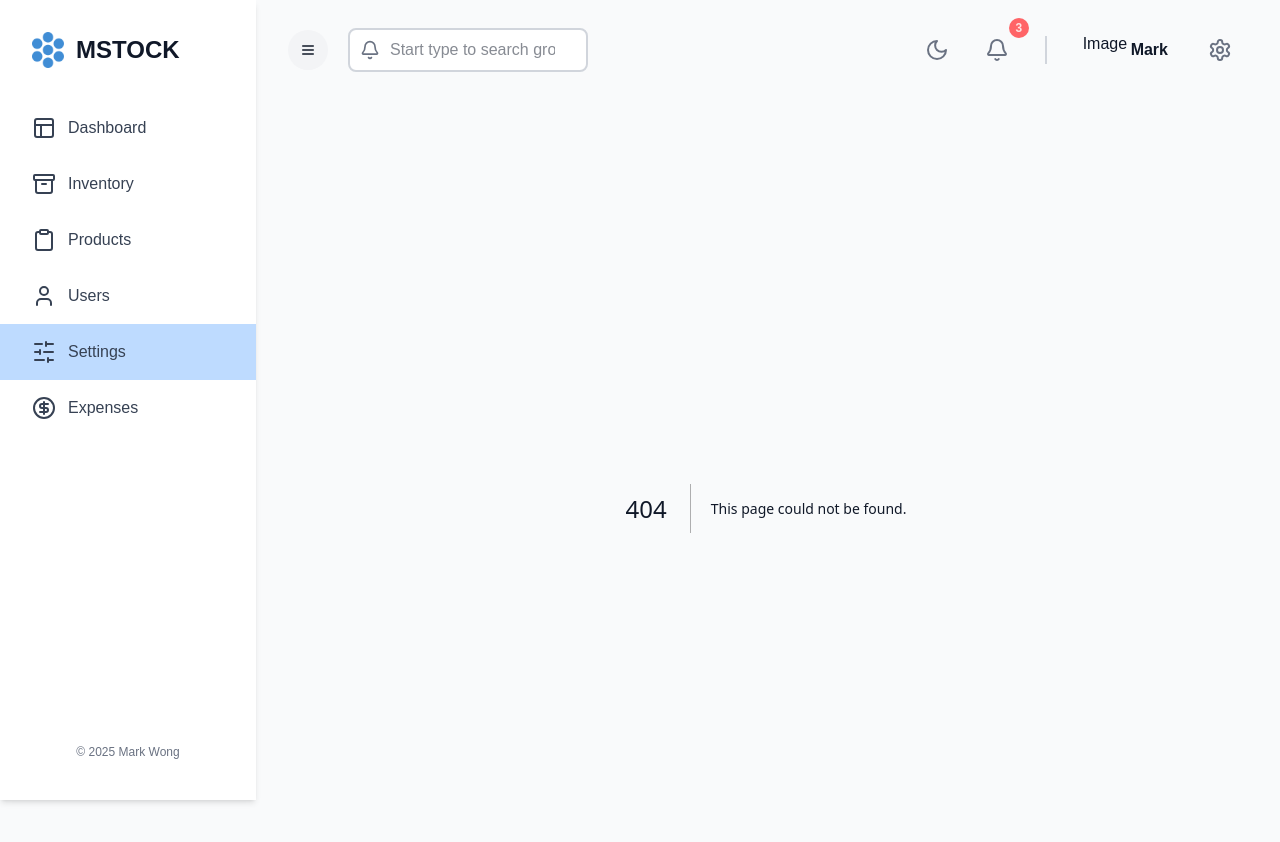
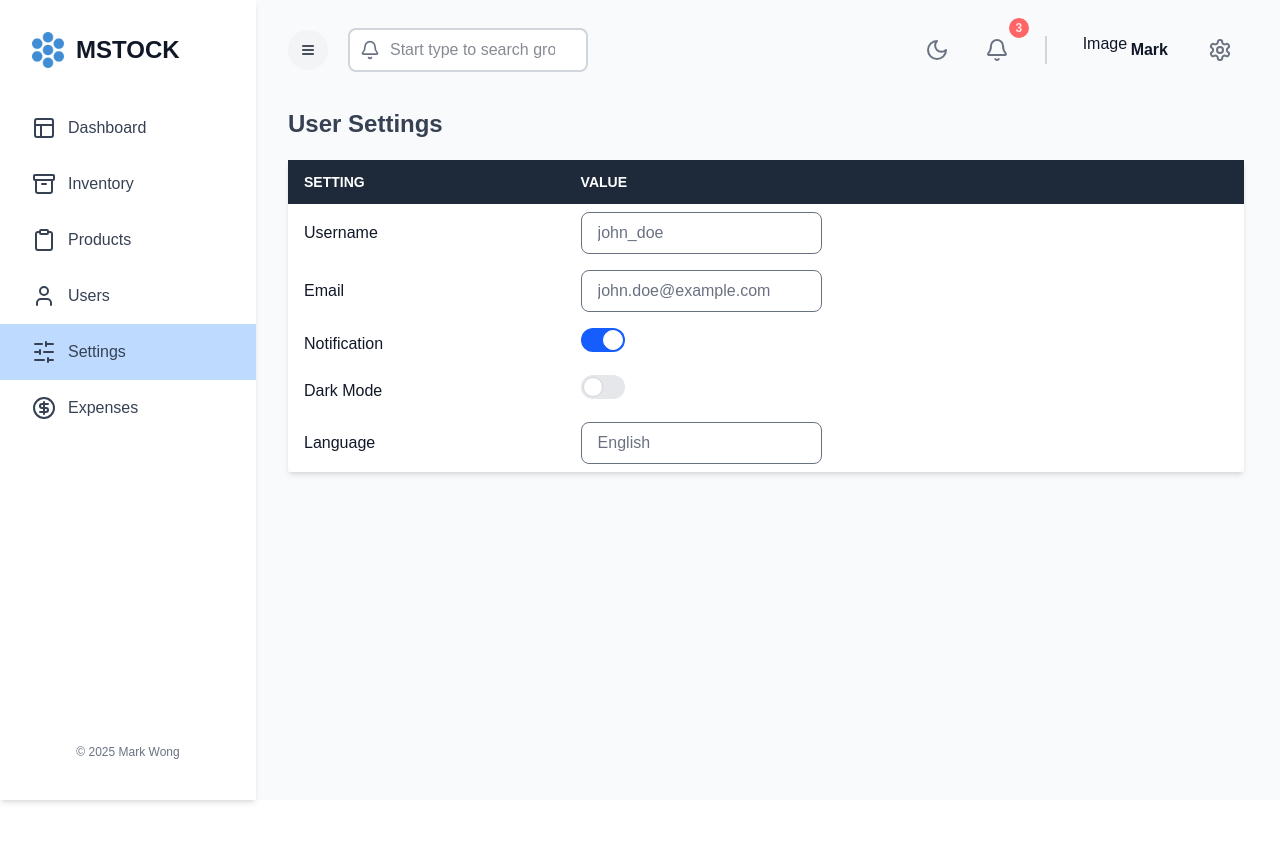
Before and after one commit to mark62005/inventrywise, a Next.js app in the folder client/: page /settings in a window 1280 px wide. Before the commit this address had no page. Shown: the top 842 px of the page. After the commit the page ends 800 px from the top, so only its background shows below. Built offline with nearby package versions, Linux system fonts and the light colour scheme.

Commit message:
Build Settings page

```diff
--- /dev/null
+++ b/client/src/app/settings/page.tsx
@@ -0,0 +1,87 @@
+"use client";
+
+import { useState } from "react";
+import { UserSetting } from "@/types/app/users/users";
+import PageTitle from "@/components/shared/PageTitle";
+
+const mockSettings: UserSetting[] = [
+	{ label: "Username", value: "john_doe", type: "text" },
+	{ label: "Email", value: "john.doe@example.com", type: "text" },
+	{ label: "Notification", value: true, type: "toggle" },
+	{ label: "Dark Mode", value: false, type: "toggle" },
+	{ label: "Language", value: "English", type: "text" },
+];
+
+function SettingsPage() {
+	const [userSettings, setUserSettings] = useState<UserSetting[]>(mockSettings);
+
+	const handleToggleChange = (index: number) => {
+		const settingsCopy = [...userSettings];
+		settingsCopy[index].value = !settingsCopy[index].value as boolean;
+		setUserSettings(settingsCopy);
+	};
+
+	return (
+		<div className="w-full">
+			<PageTitle name="User Settings" />
+
+			<div className="overflow-x-auto mt-5 shadow-md">
+				<table className="min-w-full bg-white rounded-lg">
+					<thead className="bg-gray-800 text-white">
+						<tr>
+							<th className="text-left py-3 px-4 uppercase font-semibold text-sm">
+								Setting
+							</th>
+							<th className="text-left py-3 px-4 uppercase font-semibold text-sm">
+								Value
+							</th>
+						</tr>
+					</thead>
+					<tbody>
+						{userSettings.map((setting, index) => (
+							<tr
+								className="hover:bg-blue-50"
+								key={setting.label}
+							>
+								<td className="py-2 px-4">{setting.label}</td>
+
+								<td className="py-2 px-4">
+									{setting.type === "toggle" ? (
+										<label className="inline-flex relative items-center cursor-pointer">
+											<input
+												type="checkbox"
+												className="sr-only peer"
+												checked={setting.value as boolean}
+												onChange={() => handleToggleChange(index)}
+											/>
+
+											<div
+												className="w-11 h-6 bg-gray-200 rounded-full peer peer-focus:ring-blue-400 peer-focus:ring-4
+                        transition peer-checked:after:translate-x-full peer-checked:after:border-white
+                        after:content-[''] after:absolute after:top-[2px] after:left-[2px] after:bg-white
+                        after:border-gray-300 after:border after:rounded-full after:h-5 after:w-5 after:transition-all
+                        peer-checked:bg-blue-600"
+											></div>
+										</label>
+									) : (
+										<input
+											type="text"
+											className="px-4 py-2 border rounded-lg text-gray-500 focus:outline-none focus:border-blue-500"
+											value={setting.value as string}
+											onChange={(e) => {
+												const settingsCopy = [...userSettings];
+												settingsCopy[index].value = e.target.value;
+												setUserSettings(settingsCopy);
+											}}
+										/>
+									)}
+								</td>
+							</tr>
+						))}
+					</tbody>
+				</table>
+			</div>
+		</div>
+	);
+}
+export default SettingsPage;
--- /dev/null
+++ b/client/src/types/app/users/users.ts
@@ -0,0 +1,5 @@
+export interface UserSetting {
+	label: string;
+	value: string | boolean;
+	type: "text" | "toggle";
+}
```
